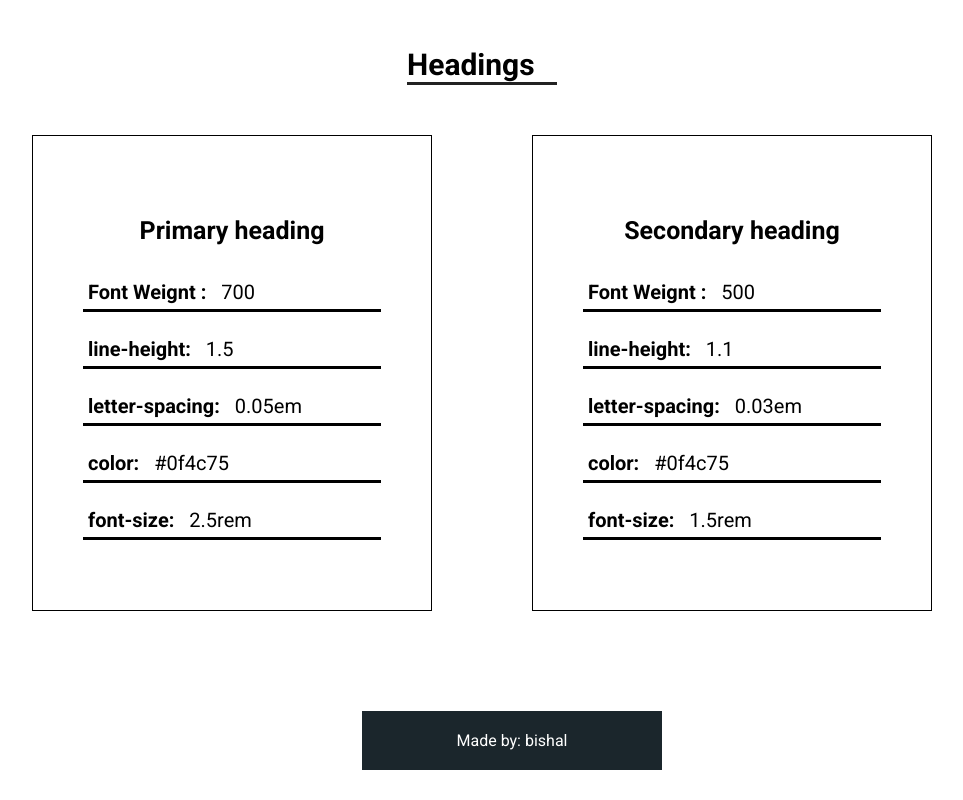
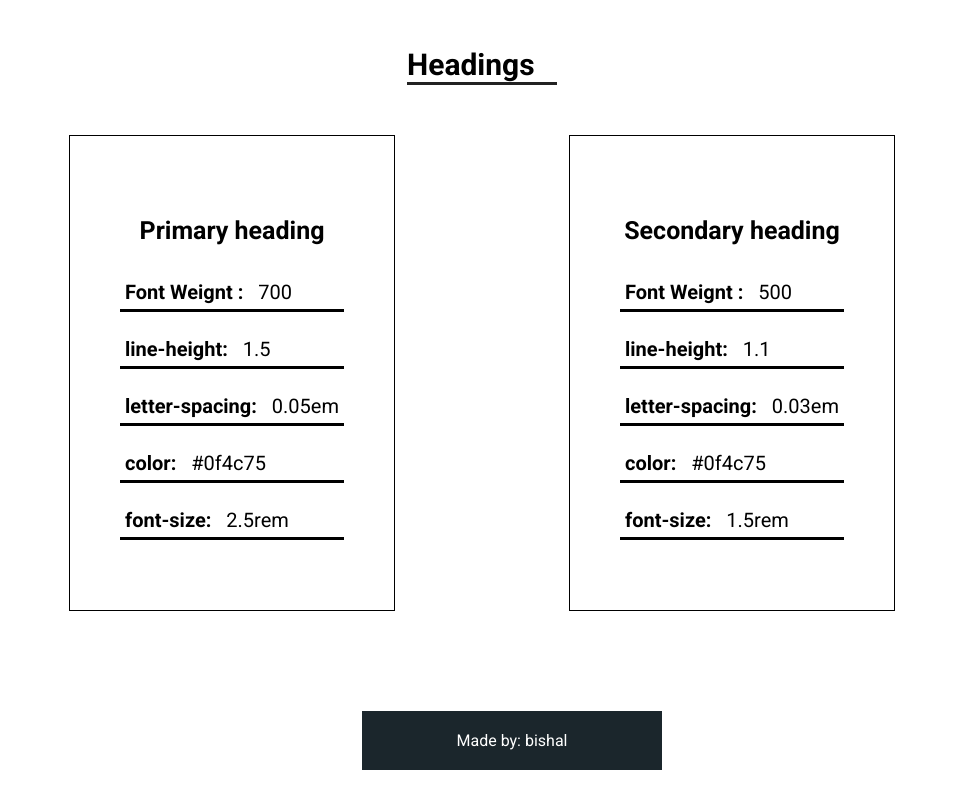
Before and after one commit to bishalbrl/designsystem, a plain HTML site: page index.html in a window 1280 px wide. Shown: the part 1980-2780 px from the top of the page, without its empty margins (158-1121 px from the left). Drawn offline with Linux system fonts and the light colour scheme.

Commit message:
Update style.css

```diff
--- a/resources/css/style.css
+++ b/resources/css/style.css
@@ -138,7 +138,7 @@ h4 {
 .tin {
   border: 1px solid black;
   padding: 50px;
-  width: 40%;
+  max-width: 40%;
 }
 
 .tin:hover {
```
